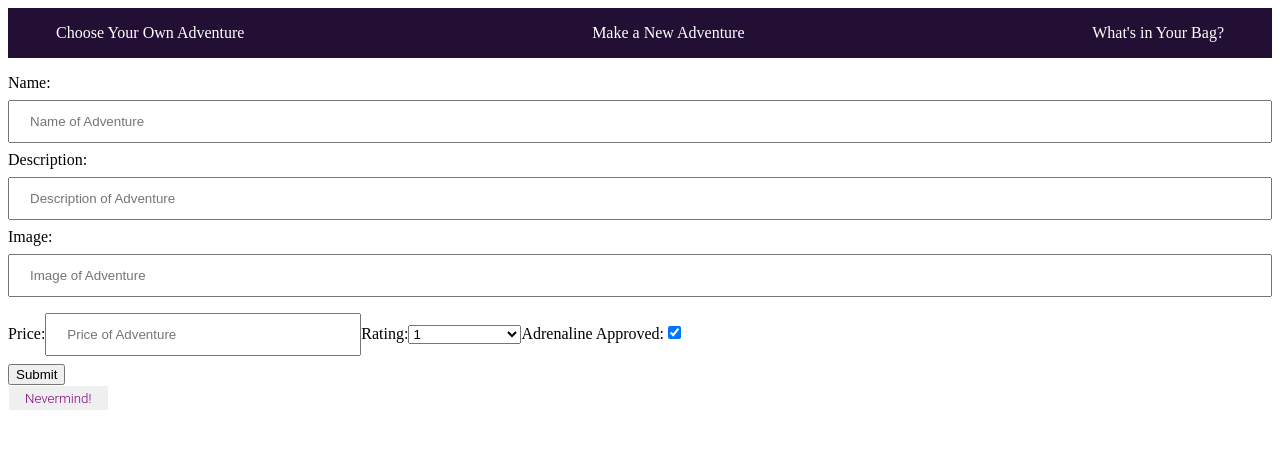
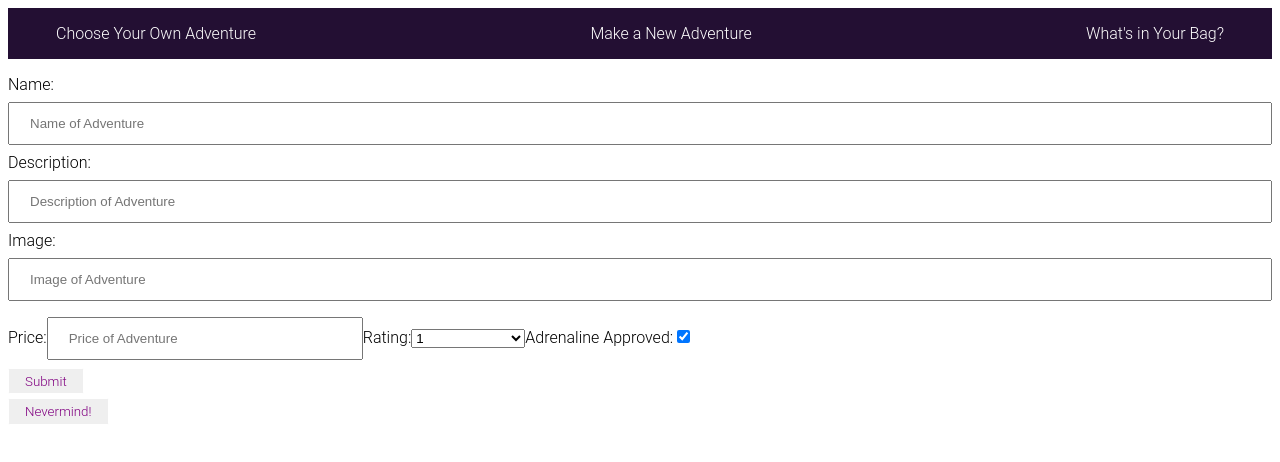
Before and after one commit to rosedurandisse/activity-store, a React (Create React App) app in the folder front-end/: page /adventures/1/edit in a window 1280 px wide. Shown: the top 462 px of the page. Built offline with nearby package versions, Linux system fonts and the light colour scheme; no server answers.

Commit message:
Updated the CSS and select functionality in the forms

```diff
--- a/front-end/src/App.js
+++ b/front-end/src/App.js
@@ -49,7 +49,7 @@ function App() {
     setCartItems([]);
   };
   return (
-    <div>
+    <div className="app">
       <NavBar countCartItems={cartItems.length} />
       <div>
         <Routes>
--- a/front-end/src/Components/Adventures.js
+++ b/front-end/src/Components/Adventures.js
@@ -13,7 +13,7 @@ function Adventures(props) {
       .then((response) => setAdventures(response.data))
       .catch((error) => console.log(error));
   }, [API]);
-
+  console.log(adventures);
   return (
     <div>
       <section className="Adventures col-2">
--- a/front-end/src/Components/EditAdventure.js
+++ b/front-end/src/Components/EditAdventure.js
@@ -12,7 +12,7 @@ function EditAdventure() {
     price: "",
     rating: 0,
     adrenaline_approved: true,
-    image: "",
+    image: null,
   });
 
   useEffect(() => {
@@ -93,7 +93,6 @@ function EditAdventure() {
 
         <label htmlFor="rating">Rating:</label>
         <select
-          defaultValue=""
           name="rating"
           id="rating"
           value={adventure.rating}
@@ -101,7 +100,7 @@ function EditAdventure() {
           required
         >
           <option value="" disabled>
-            Select a Rating
+            Select A Rating
           </option>
           <option value="1">1</option>
           <option value="2">2</option>
--- a/front-end/src/Components/NewAdventure.js
+++ b/front-end/src/Components/NewAdventure.js
@@ -41,6 +41,7 @@ function NewAdventure() {
     newAdventure(adventure);
   };
 
+  console.log(adventure);
   return (
     <div>
       <form onSubmit={handleSubmit}>
@@ -71,7 +72,6 @@ function NewAdventure() {
           type="text"
           onChange={handleTextChange}
           placeholder="Image of Adventure"
-          required
         />
 
         <label htmlFor="price">Price:</label>
@@ -83,7 +83,7 @@ function NewAdventure() {
           placeholder="Price of Adventure"
           required
         />
-
+        {/*
         <label htmlFor="rating">Rating:</label>
         <input
           id="rating"
@@ -94,11 +94,10 @@ function NewAdventure() {
           onChange={handleTextChange}
           placeholder="Rating of Adventure"
           required
-        />
+        /> */}
 
-        {/* <label htmlFor="rating">Rating:</label>
+        <label htmlFor="rating">Rating:</label>
         <select
-          defaultValue=""
           name="rating"
           id="rating"
           value={adventure.rating}
@@ -113,7 +112,7 @@ function NewAdventure() {
           <option value="3">3</option>
           <option value="4">4</option>
           <option value="5">5</option>
-        </select> */}
+        </select>
 
         <label htmlFor="adrenaline_approved">Adrenaline Approved:</label>
         <input
--- a/front-end/src/index.css
+++ b/front-end/src/index.css
@@ -1,6 +1,12 @@
 /* body {
   font-family: Overlock, cursive;
 } */
+
+.app {
+  font-family: "Roboto", sans-serif;
+  font-weight: 300;
+}
+
 nav {
   background-color: #230f33;
   display: flex;
@@ -79,6 +85,24 @@ input[type="checkbox"]:focus {
   outline-offset: max(2px, 0.15em);
 }
 
+input[type="submit"] {
+  display: inline-block;
+  padding: 0.35em 1.2em;
+  border: 0.1em solid #ffffff;
+  margin: 0 0.3em 0.3em 0;
+  border-radius: 0.12em;
+  box-sizing: border-box;
+  text-decoration: none;
+  font-family: "Roboto", sans-serif;
+  font-weight: 300;
+  color: purple;
+  text-align: center;
+}
+input[type="submit"]:hover {
+  color: #000000;
+  background-color: #ffffff;
+}
+
 button {
   display: inline-block;
   padding: 0.35em 1.2em;
```
